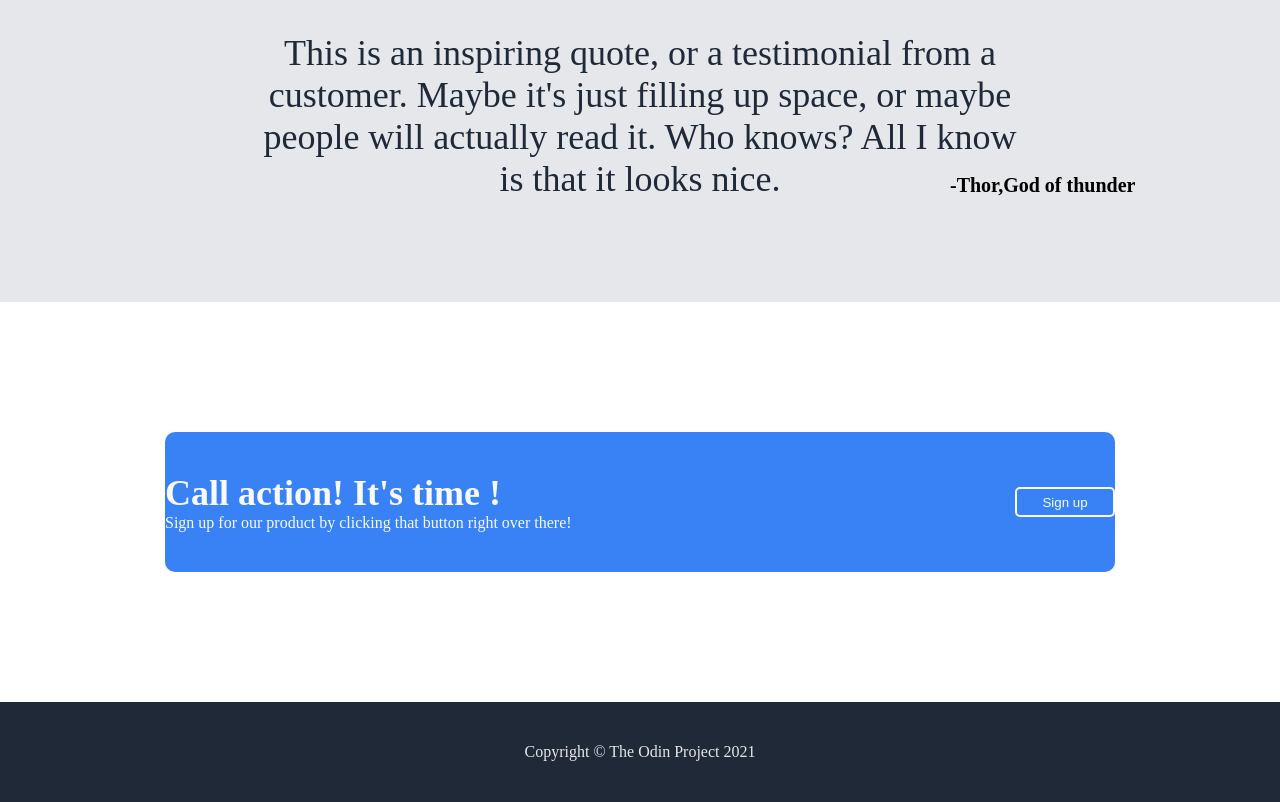
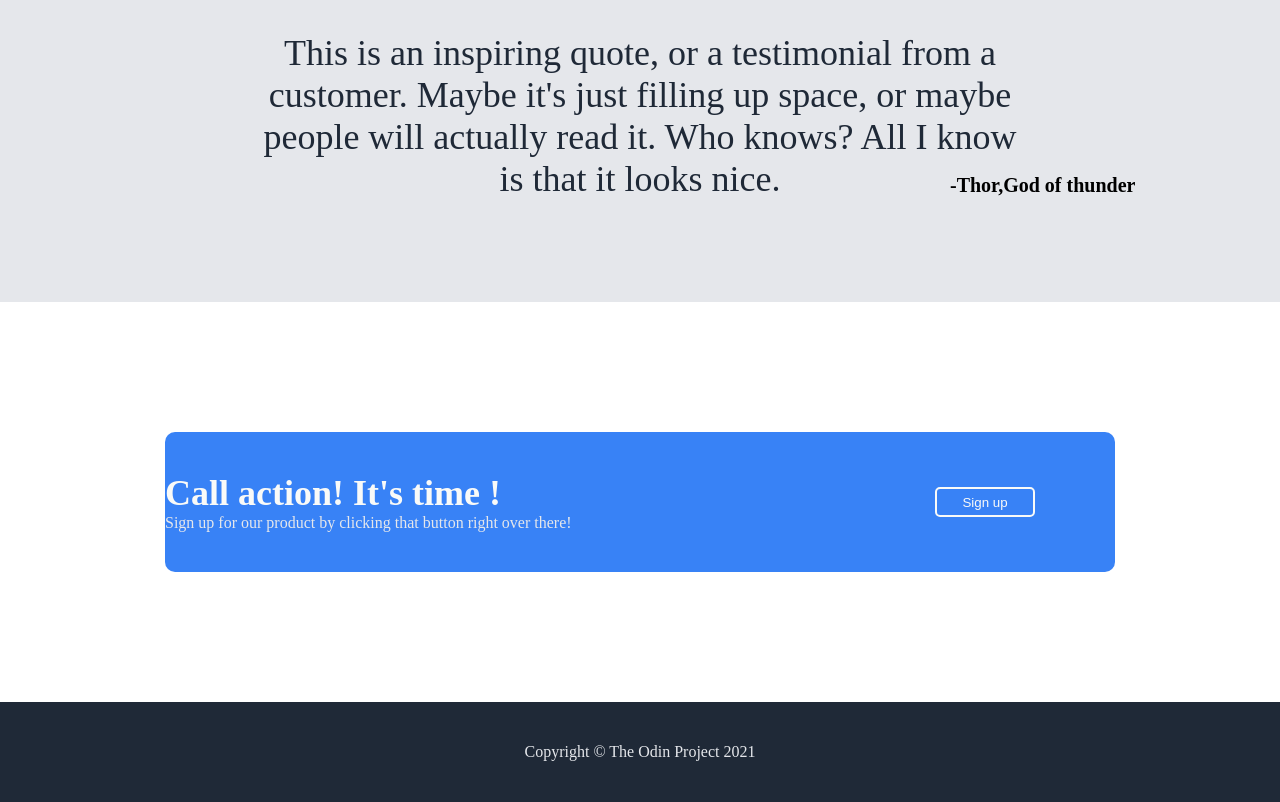
Before and after one commit to BerkcanCakar/landing-page, a plain HTML site: page index.html in a window 1280 px wide. Shown: the part 1028-1830 px from the top of the page. Drawn offline with Linux system fonts and the light colour scheme.

Commit message:
Margin-right footer button

```diff
--- a/style.css
+++ b/style.css
@@ -250,6 +250,7 @@ border-radius: 10px;
     width: 100px;
     height: 30px;
     border-radius: 5px;
+    margin-right: 80px;
 
 }
 
@@ -262,6 +263,6 @@ border-radius: 10px;
 
 
 .footer-text{
-    color: #F9FAF8;
+    color: #E5E7EB;
 
 }
```
